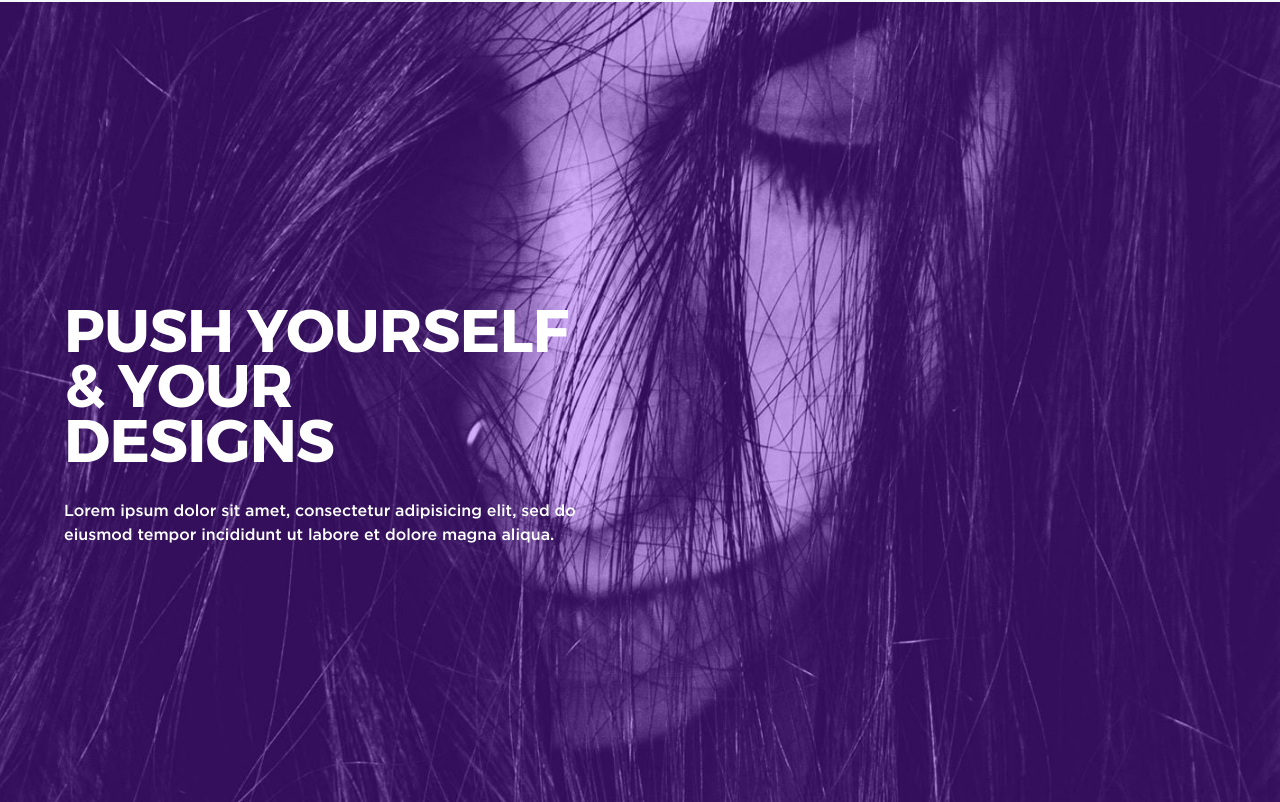
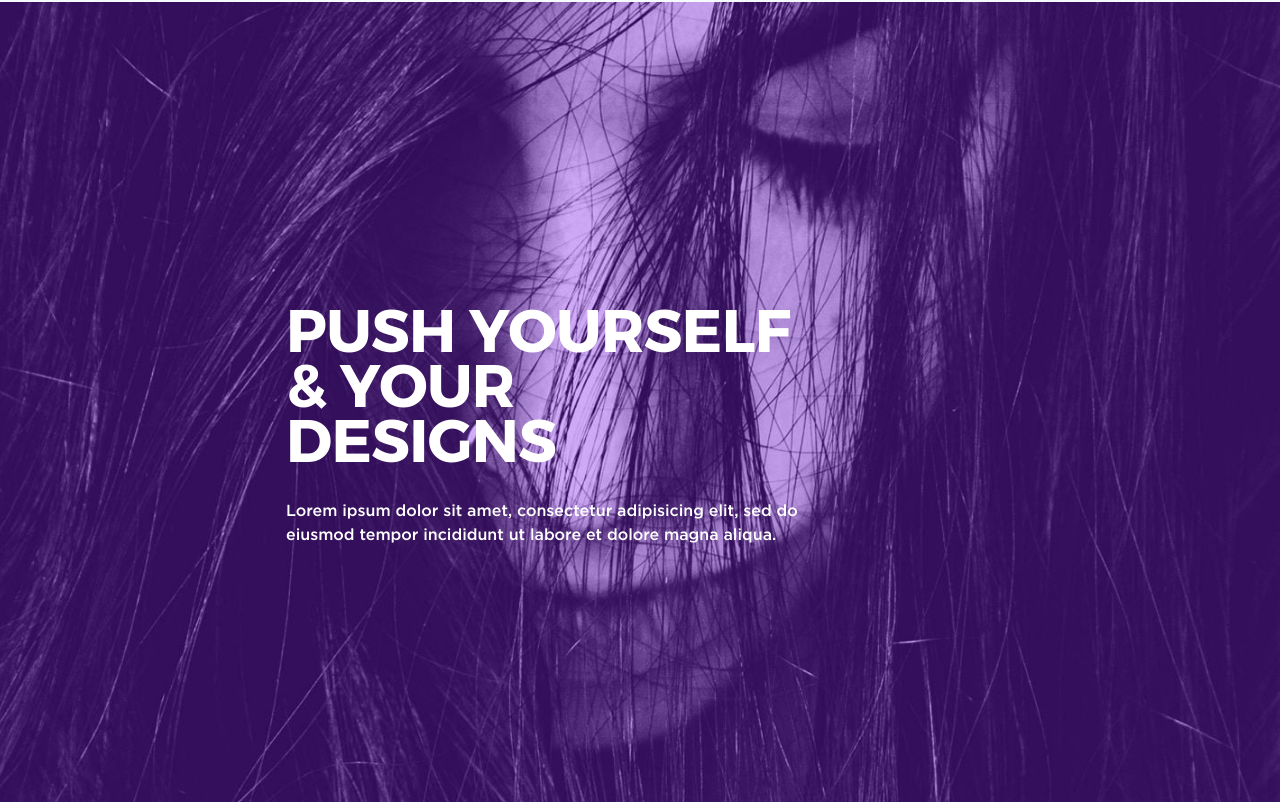
Before and after one commit to leyalaw/pet-eclipse, a Vue app: page / in a window 1280 px wide. Shown: the part 2733-3535 px from the top of the page. Built offline with nearby package versions, Linux system fonts and the light colour scheme; no server answers.

Commit message:
Секция Final

```diff
--- a/src/styles/views/Home/_05_final.scss
+++ b/src/styles/views/Home/_05_final.scss
@@ -3,5 +3,30 @@
     &__background {
       background-image: url(@images/Home/background-final.jpg);
     }
+
+    &__body {
+      order: -1;
+
+      & > svg {
+        @include make-square(17.7rem);
+
+        margin-right: 4.5rem;
+        fill: map.get($colors, object, secondary);
+
+        @include mq(lg) {
+          @include make-square(14rem);
+
+          margin-right: 3rem;
+        }
+
+        @include mq(md) {
+          display: none;
+        }
+      }
+    }
+  }
+
+  .wrapper {
+    display: flex;
   }
 }
--- a/src/views/Home/05_final.js
+++ b/src/views/Home/05_final.js
@@ -1,4 +1,7 @@
+// основное
 import { defineComponent, h } from "vue";
+// компоненты
+import BaseSvgIcon from "@baseComponents/BaseSvgIcon.vue";
 
 /* -------------------------------------------------------------------------- */
 /*                     Настройка содержимого секции Final                     */
@@ -7,6 +10,7 @@
 export default defineComponent({
   name: "FinalContent",
   setup() {
-    return () => h("div");
+    // лого
+    return () => h(BaseSvgIcon, { name: "logo" });
   },
 });
```
